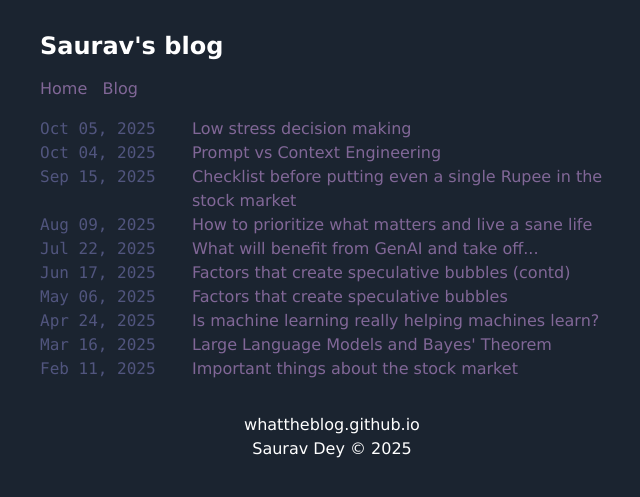
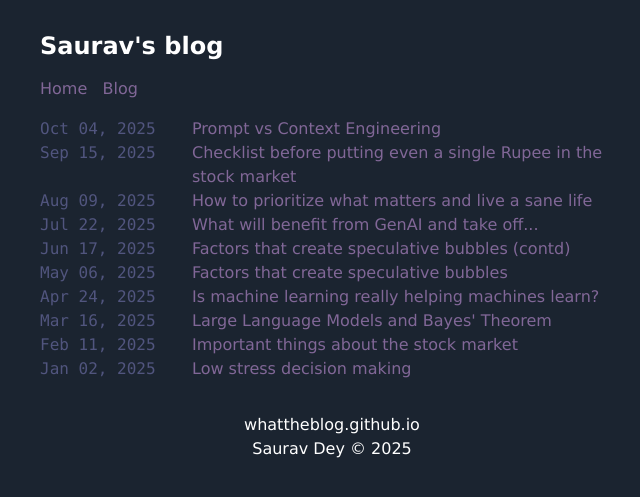
Before and after one commit to agentloopfyi/agentloopfyi.github.io, a Jekyll site: the page built from _pages/blog.markdown, in a window 1280 px wide. Shown: the top 497 px of the page, without its empty margins (308-948 px from the left). Built offline with Jekyll 4.4.1, drawn with Linux system fonts in a browser that asks for light colours.

Commit message:
Update and rename 2025-10-05-decision-making.markdown to 2025-01-02-decision-making.markdown

```diff
--- a/_posts/2025-10-05-decision-making.markdown
+++ b/_posts/2025-01-02-decision-making.markdown
@@ -2,7 +2,7 @@
 layout: post
 comments: false
 title:  "Low stress decision making"
-date:   2025-10-05 10:00:00
+date:   2025-01-02 10:00:00
 ---
 
 Think faster and take decisions without additional stress.
```
